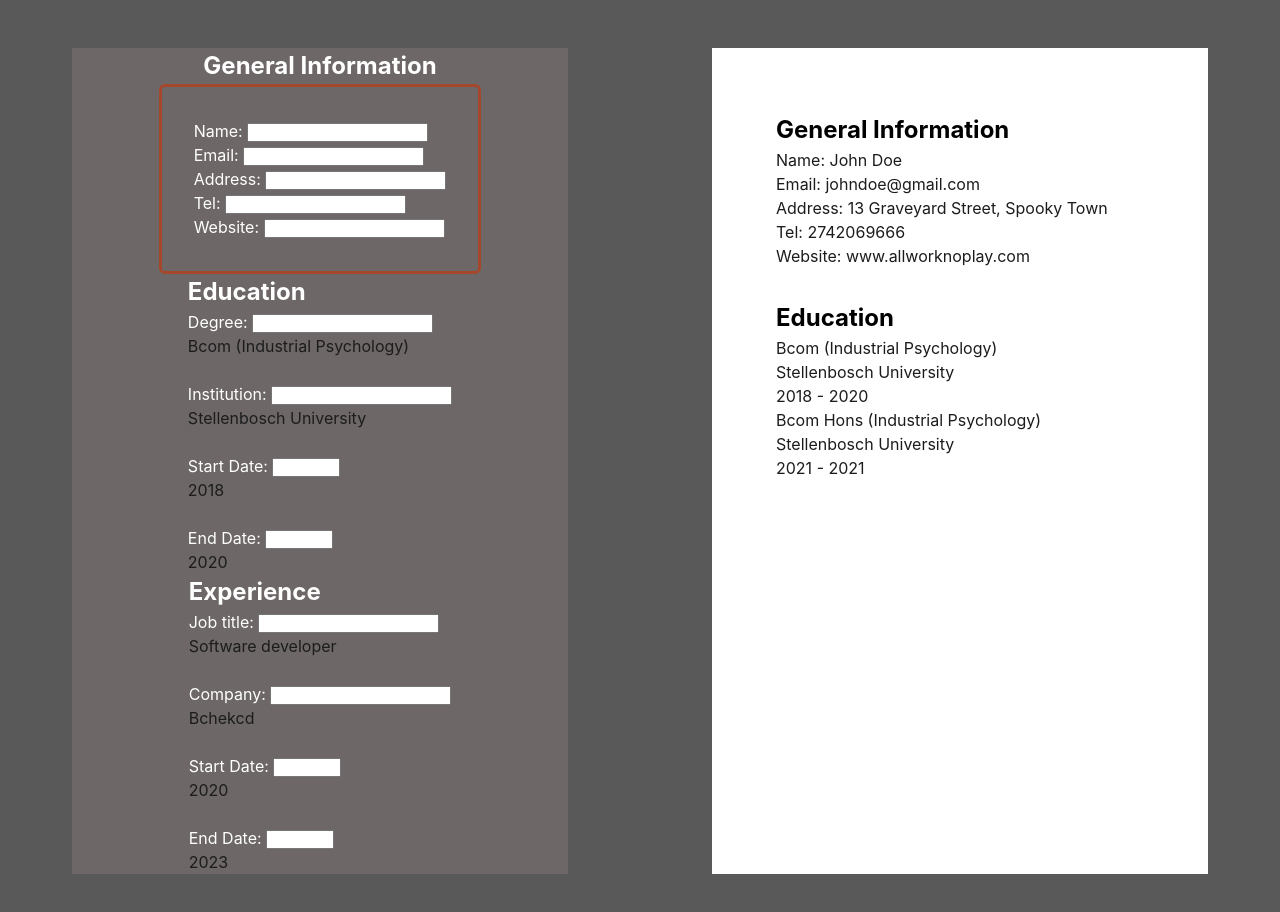
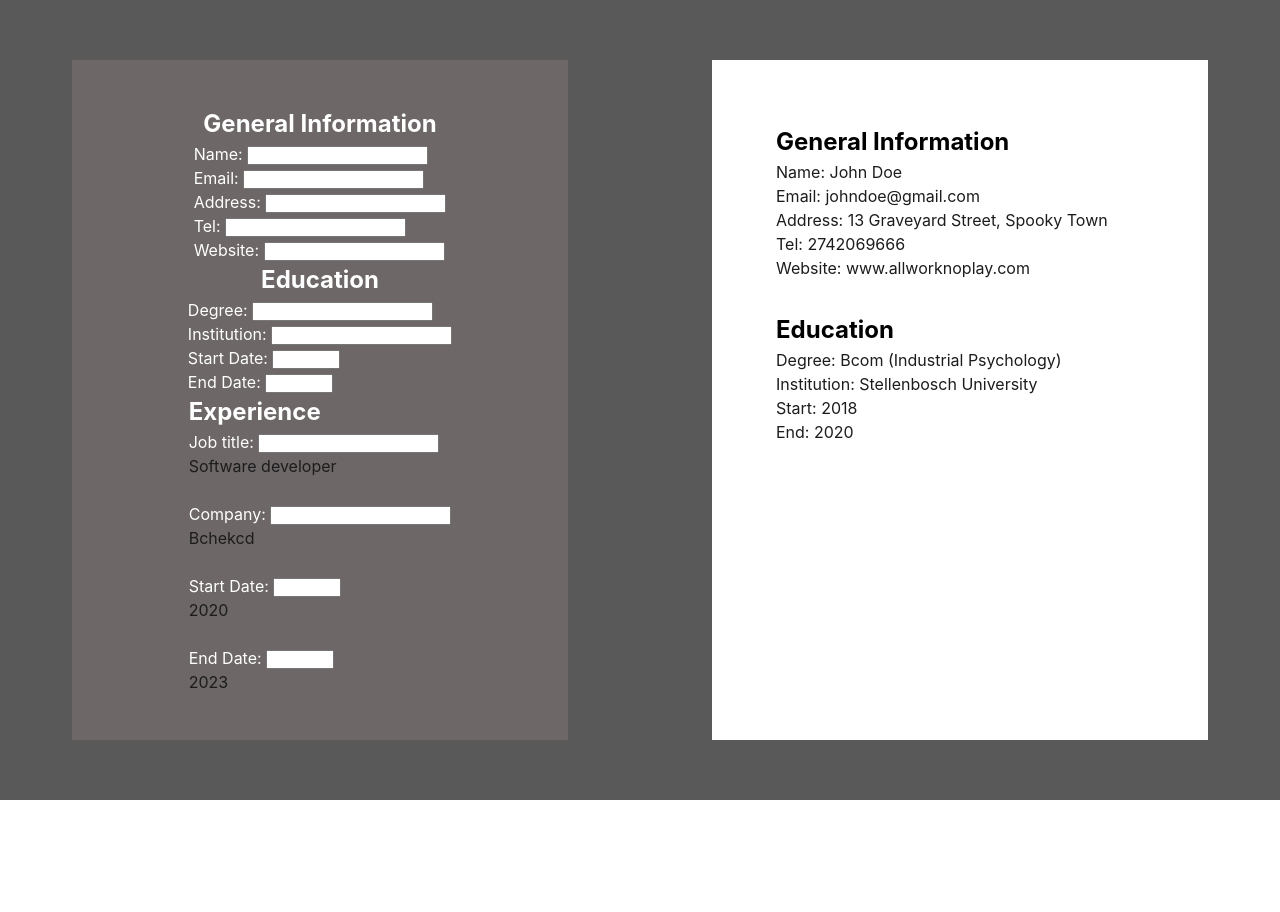
Before and after one commit to preto-phil/CV-Application, a React (Vite) app: page / in a window 1280 px wide. Shown: the top 912 px of the page. After the commit the page ends 800 px from the top, so only its background shows below. Built offline with nearby package versions, Linux system fonts and the light colour scheme.

Commit message:
Wholesale changes to education related props and components

```diff
--- a/src/App.css
+++ b/src/App.css
@@ -59,8 +59,8 @@ li {
   list-style: none;
 }
 
-.genFormDiv {
+/* .genFormDiv {
   border: 3px solid rgb(165, 71, 42);
   border-radius: 6px;
   padding: 2rem;
-}
+} */
--- a/src/CV.jsx
+++ b/src/CV.jsx
@@ -11,23 +11,6 @@ export default function CV() {
   const [email, setEmail] = useState(data.genInfo.email);
   const [tel, setTel] = useState(data.genInfo.tel);
   const [website, setWebsite] = useState(data.genInfo.website);
-
-  const degrees = [
-    {
-      degree: 'Bcom (Industrial Psychology)',
-      institution: 'Stellenbosch University',
-      start: 2018,
-      end: 2020,
-      id: 0
-    },
-    {
-      degree: 'Bcom Hons (Industrial Psychology)',
-      institution: 'Stellenbosch University',
-      start: 2021,
-      end: 2021,
-      id: 1
-    },
-  ]
 
   function changeName(event) {
     setName(event.target.value)
@@ -45,12 +28,54 @@ export default function CV() {
     setWebsite(event.target.value)
   }
 
-/*   const [degreeInfo, setDegreeInfo] = useState(degrees[0])
 
-  function changeDegrees() {
+/*   const degrees = [
+    {
+      degree: 'Bcom (Industrial Psychology)',
+      institution: 'Stellenbosch University',
+      start: 2018,
+      end: 2020,
+      id: 0
+    },
+    {
+      degree: 'Bcom Hons (Industrial Psychology)',
+      institution: 'Stellenbosch University',
+      start: 2021,
+      end: 2021,
+      id: 1
+    },
+  ] */
+
+  const degrees = {
+      degree: 'Bcom (Industrial Psychology)',
+      institution: 'Stellenbosch University',
+      start: 2018,
+      end: 2020,
+      id: 0
+  }
+
+  const [degree, setDegree] = useState(degrees.degree);
+  const [institution, setInstitution] = useState(degrees.institution)
+  const [start, setStart] = useState(degrees.start)
+  const [end, setEnd] = useState(degrees.end)
+
+/*   function changeDegrees() {
     setDegreeInfo(...degreeInfo, )
+  } */
+
+  function changeDegree(event) {
+    setDegree(event.target.value)
   }
-   */
+  function changeInstitution(event) {
+    setInstitution(event.target.value)
+  }
+  function changeStart(event) {
+    setStart(event.target.value)
+  }
+  function changeEnd(event) {
+    setEnd(event.target.value)
+  }
+
   return (
     <>
       <Form
@@ -59,7 +84,10 @@ export default function CV() {
         changeEmail={changeEmail}
         changeTel={changeTel}
         changeWebsite={changeWebsite}
-
+        changeDegree={changeDegree}
+        changeInstitution={changeInstitution}
+        changeStart={changeStart}
+        changeEnd={changeEnd}
       />
       <Page
         name={name}
@@ -67,7 +95,11 @@ export default function CV() {
         email={email}
         tel={tel}
         website={website}
-        degrees={degrees}
+        degree={degree}
+        institution={institution}
+        start={start}
+        end={end}
+        id={degree.id}
       />
     </>
   )
--- a/src/Education.jsx
+++ b/src/Education.jsx
@@ -1,36 +1,27 @@
-import { useState } from "react"
-
-const degree =
-  {
-    degree: 'Bcom (Industrial Psychology)',
-    institution: 'Stellenbosch University',
-    start: 2018,
-    end: 2020,
-    id: 0
-  }
-
-function Degree() {
-  const [degreeInfo, setDegreeInfo] = useState(degree)
+export default function Education({
+  changeDegree,
+  changeInstitution,
+  changeStart,
+  changeEnd,
+}) {
 
   return (
-    <>
+    <div className="eduDiv">
       <label htmlFor="degree">Degree:{' '}
         <input
           id="degree"
           type="text"
-          onChange={(e) => setDegreeInfo({ ...degreeInfo, degree: e.target.value })}
+          onChange={changeDegree}
         />
       </label>
-      <p>{degreeInfo.degree}</p>
       <br />
       <label htmlFor="institution">Institution:{' '}
         <input
           id="institution"
           type="text"
-          onChange={(e) => setDegreeInfo({ ...degreeInfo, institution: e.target.value })}
+          onChange={changeInstitution}
         />
       </label>
-      <p>{degreeInfo.institution}</p>
       <br />
       <label htmlFor="startDate">Start Date:{' '}
         <input
@@ -38,10 +29,9 @@ function Degree() {
           type="number"
           min="1900"
           max="2023"
-          onChange={(e) => setDegreeInfo({ ...degreeInfo, start: e.target.value })}
+          onChange={changeStart}
         />
       </label>
-      <p>{degreeInfo.start}</p>
       <br />
       <label htmlFor="endDate">End Date:{' '}
         <input
@@ -49,19 +39,9 @@ function Degree() {
           type="number"
           min="1900"
           max="2023"
-          onChange={(e) => setDegreeInfo({ ...degreeInfo, end: e.target.value })}
+          onChange={changeEnd}
         />
       </label>
-      <p>{degreeInfo.end}</p>
-    </>
-  )
-}
-
-export default function Education() {
-  return (
-    <div className="generalDiv">
-      <h2>Education</h2>
-      <Degree />
     </div>
   )
 }
--- a/src/Form.jsx
+++ b/src/Form.jsx
@@ -9,23 +9,28 @@ export default function Form(
     changeAddress,
     changeEmail,
     changeTel,
-    changeWebsite
+    changeWebsite,
+    changeDegree,
+    changeInstitution,
+    changeStart,
+    changeEnd,
  }) {
 
-  const [hide, setHide] = useState(false);
+  const [hideGen, setHideGen] = useState(false);
+  const [hideEdu, setHideEdu] = useState(false);
 
   function hideGenInfo() {
-    if (!hide) {
-      setHide(true);
-    } else {
-      setHide(false);
-    }
+    !hideGen ? setHideGen(true) : setHideGen(false);
+  }
+
+  function hideEduInfo() {
+    !hideEdu ? setHideEdu(true) : setHideEdu(false);
   }
 
   return (
     <div className='form'>
       <h2 onClick={hideGenInfo}>General Information</h2>
-      {hide ? null :
+      {hideGen ? null :
       <General
         changeName={changeName}
         changeAddress={changeAddress}
@@ -33,7 +38,14 @@ export default function Form(
         changeTel={changeTel}
         changeWebsite={changeWebsite}
       />}
-      <Education />
+      <h2 onClick={hideEduInfo}>Education</h2>
+      {hideEdu ? null :
+      <Education
+        changeDegree={changeDegree}
+        changeInstitution={changeInstitution}
+        changeStart={changeStart}
+        changeEnd={changeEnd}
+      />}
       <Experience />
     </div>
   )
--- a/src/Page.jsx
+++ b/src/Page.jsx
@@ -5,7 +5,11 @@ export default function Page(
     address,
     tel,
     website,
-    degrees
+    degree,
+    institution,
+    start,
+    end,
+    id
   }
 ) {
   return (
@@ -20,13 +24,12 @@ export default function Page(
       </div>
       <div className="eduPage">
         <h2>Education</h2>
-        {degrees.map(d =>
-          <li key={d.id}>
-            <p>{d.degree}</p>
-            <p>{d.institution}</p>
-            <p>{d.start} - {d.end}</p>
-          </li>
-        )}
+          <div key={id}>
+            <p>Degree: {degree}</p>
+            <p>Institution: {institution}</p>
+            <p>Start: {start}</p>
+            <p>End: {end}</p>
+          </div>
       </div>
     </div>
   )
@@ -60,4 +63,27 @@ degrees.map(d =>
 </li>
 )
 
+  return (
+    <div className="page">
+      <div className="genPage">
+        <h2>General Information</h2>
+        <p>Name: {name}</p>
+        <p>Email: {email}</p>
+        <p>Address: {address}</p>
+        <p>Tel: {tel}</p>
+        <p>Website: {website}</p>
+      </div>
+      <div className="eduPage">
+        <h2>Education</h2>
+        {degrees.map(d =>
+          <li key={d.id}>
+            <p>{d.degree}</p>
+            <p>{d.institution}</p>
+            <p>{d.start} - {d.end}</p>
+          </li>
+        )}
+      </div>
+    </div>
+  )
+
 */
```
